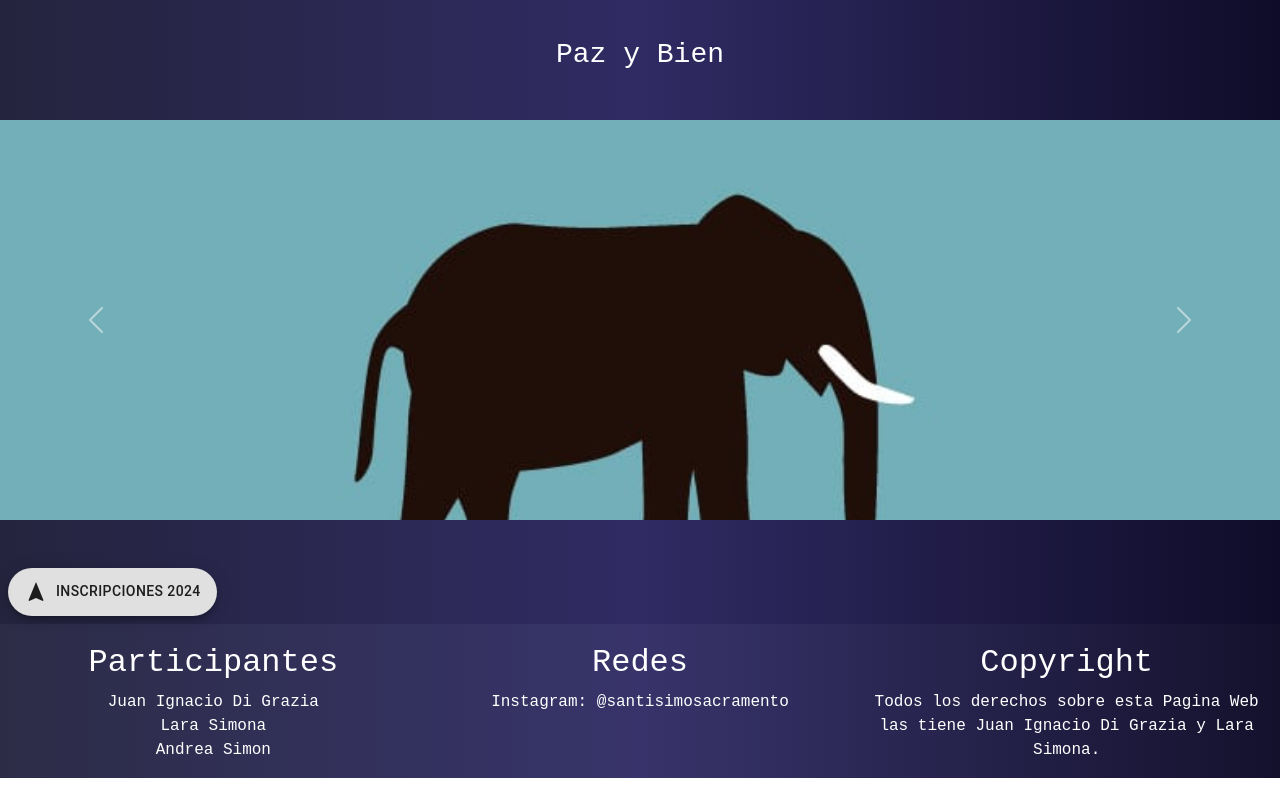
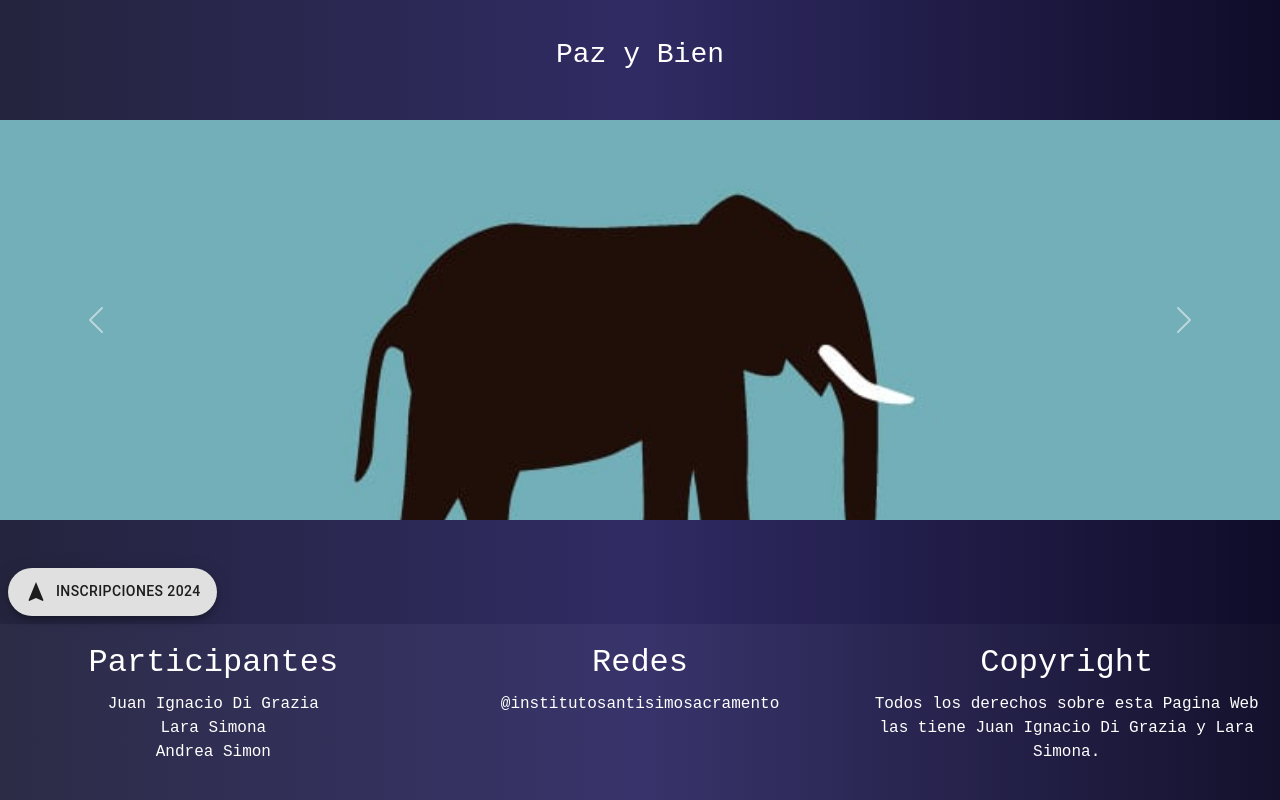
Before and after one commit to digraziajuanignacio/issweb, a Next.js app: page / in a window 1280 px wide. Shown: the part 275-1075 px from the top of the page. Before the commit the page ends 1053 px from the top, so only its background shows below. Built offline with nearby package versions, Linux system fonts and the light colour scheme.

Commit message:
Descripción de los cambios realizados

```diff
--- a/src/app/CSS/globals.css
+++ b/src/app/CSS/globals.css
@@ -1,4 +1,3 @@
-
 * {
     box-sizing: border-box;
     padding: 0;
@@ -10,7 +9,9 @@ body {
     background: #0f0c29;  /* fallback for old browsers */
     background: -webkit-linear-gradient(to right, #24243e, #302b63, #0f0c29);  /* Chrome 10-25, Safari 5.1-6 */
     background: linear-gradient(to right, #24243e, #302b63, #0f0c29); /* W3C, IE 10+/ Edge, Firefox 16+, Chrome 26+, Opera 12+, Safari 7+ */
-
+    display: flex;
+    flex-direction: column;
+    min-height: 100vh;
 }
 
 h1, p, h2, h3, h4 {
@@ -19,3 +20,41 @@ h1, p, h2, h3, h4 {
     "Roboto Mono", "Oxygen Mono", "Ubuntu Monospace", "Source Code Pro",
     "Fira Mono", "Droid Sans Mono", "Courier New", monospace;
 }
+
+.main-content {
+    flex: 1;
+  }
+
+.footer-nav {
+    display: flex;
+    justify-content: space-around; /* Distribuye el espacio entre los divs */
+    align-items: flex-start; /* Alinea los divs verticalmente al centro */
+    width: 100%;
+    padding: 20px 0; /* Espaciado alrededor del footer */
+    text-align: center;
+    background: #0f0c29;
+    background: -webkit-linear-gradient(to right, #2c2c47, #38346b, #14112d);
+    background: linear-gradient(to right, #2c2c47, #38346b, #14112d);
+    color: white;
+    @media screen and (max-width: 768px) {
+        padding-right: 0px !important;
+        padding-top: 6% !important;
+    }
+}
+.footer-nav h2 {
+    margin: 0; /* Asegura que todos los h2 tengan el mismo margen */
+    padding-bottom: 10px; /* Opcional: Espacio debajo del h2 para consistencia */
+  }
+
+.footer-nav div {
+    flex: 1; /* Cada div toma el mismo espacio */
+    padding: 0 10px; /* Opcional: para añadir algo de espacio horizontal entre los divs */
+    display: flex;
+    flex-direction: column;
+    align-items: center;
+  }
+
+
+footer {
+    flex-shrink: 0;
+  }
--- a/src/app/CSS/home.css
+++ b/src/app/CSS/home.css
@@ -24,20 +24,7 @@
     margin-top: 3%;
 }
 
-.footer-nav {
-    position: relative;
-    bottom: 0;
-    width: 100%;
-    padding-top: 20px;
-    text-align: center;
-    background: #0f0c29; /* fallback for old browsers */
-    background: -webkit-linear-gradient(to right, #2c2c47, #38346b, #14112d); /* Chrome 10-25, Safari 5.1-6 */
-    background: linear-gradient(to right, #2c2c47, #38346b, #14112d);
-    @media screen and (max-width: 768px) {
-        padding-right: 0px !important;
-        padding-top: 6% !important;
-    }
-}
+
 
 #carouselExampleFade {
     position: relative;
--- a/src/app/Components/Footer.jsx
+++ b/src/app/Components/Footer.jsx
@@ -8,20 +8,19 @@ function Footer() {
 
     <>
     <footer className="footer-nav">
-    <div data-aos="zoom-in" data-aos-duration="2000" className="row g-0">
-        <div className="col-lg-4 col-md-12 col-sm-12 nopadding">
-        <h2><i className='bx bxs-user'></i> Participantes</h2>
+
+        <div>
+        <h2>Participantes</h2>
         <p>Juan Ignacio Di Grazia <br /> Lara Simona <br /> Andrea Simon</p>
         </div>
-        <div className="col-lg-4 col-md-12 col-sm-12 nopadding">
-          <h2><i className='bx bx-error'></i> Redes </h2>
-          <p>Instagram: @santisimosacramento</p>
+        <div>
+        <h2>Redes</h2>
+        <p>@institutosantisimosacramento</p>
         </div>
-        <div className="col-lg-4 col-md-12 col-sm-12 nopadding">
-          <h2><i className='bx bx-copyright' ></i> Copyright</h2>
+        <div>
+          <h2>Copyright</h2>
           <p>Todos los derechos sobre esta Pagina Web <br/> las tiene Juan Ignacio Di Grazia y Lara Simona.</p>
         </div>
-    </div>
     </footer>
     </>
 
--- a/src/app/quienes-somos/page.jsx
+++ b/src/app/quienes-somos/page.jsx
@@ -2,7 +2,12 @@ import React from 'react'
 
 function page() {
   return (
+    <>
     <h1>Quienes somos?</h1>
+    <div className='main-content'>
+
+    </div>
+    </>
   )
 }
 
```
Also changed, not shown: src/app/Components/Alert.jsx (deleted, +0 -16 lines).
